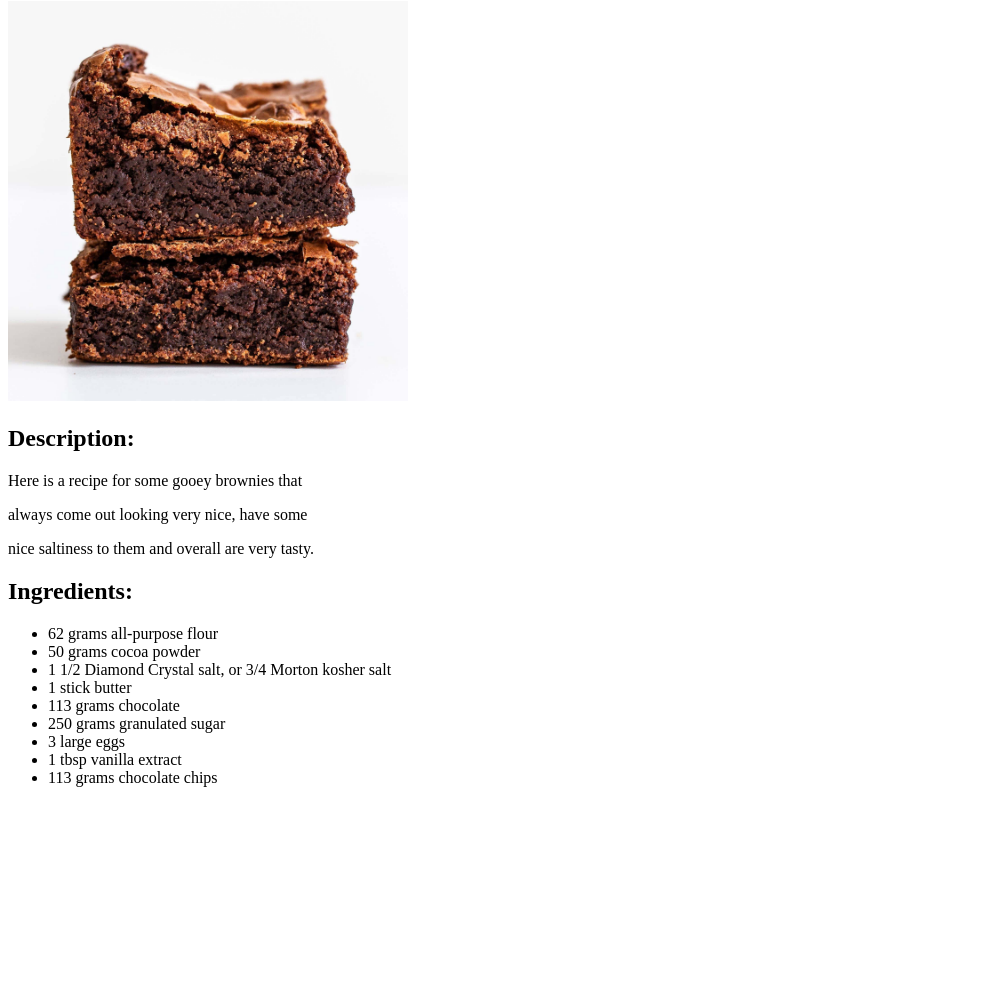
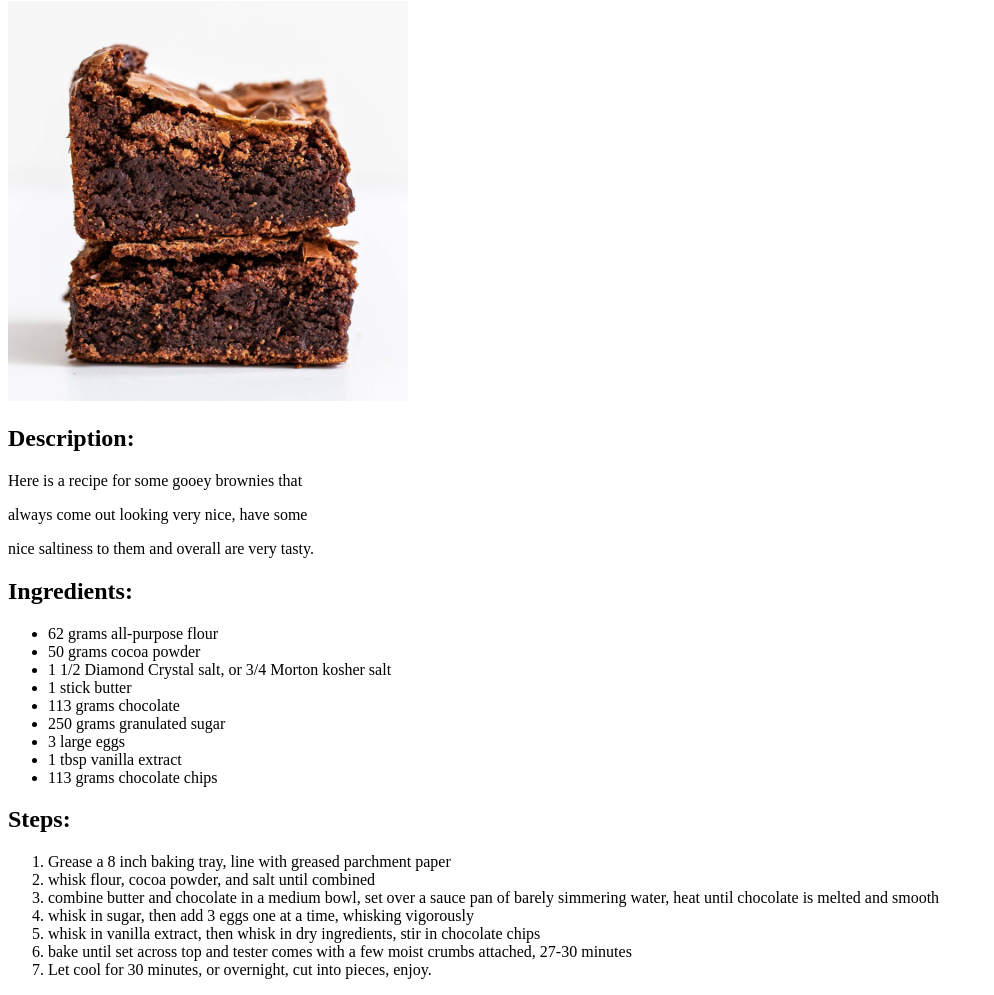
Before and after one commit to Cdcadrian/odin-recipes, a plain HTML site: page recipes/brownies.html in a window 1280 px wide. Shown: the part 79-1074 px from the top of the page, without its empty margins (0-994 px from the left). Before the commit the page ends 882 px from the top, so only its background shows below. Drawn offline with Linux system fonts and the light colour scheme.

Commit message:
added all steps

```diff
--- a/recipes/brownies.html
+++ b/recipes/brownies.html
@@ -23,5 +23,18 @@
     <li>1 tbsp vanilla extract</li>
     <li>113 grams chocolate chips</li>
 </ul>
+<h2>Steps:</h2>
+<ol>
+    <li>Grease a 8 inch baking tray, line with greased parchment paper</li>
+    <li>whisk flour, cocoa powder, and salt until combined</li>
+    <li>combine butter and chocolate in a medium bowl,
+        set over a sauce pan of barely simmering water,
+        heat until chocolate is melted and smooth
+    </li>
+    <li>whisk in sugar, then add 3 eggs one at a time, whisking vigorously</li>
+    <li>whisk in vanilla extract, then whisk in dry ingredients, stir in chocolate chips</li>
+    <li>bake until set across top and tester comes with a few moist crumbs attached, 27-30 minutes</li>
+    <li>Let cool for 30 minutes, or overnight, cut into pieces, enjoy.</li>
+</ol>
 </body>
 </html>
```
